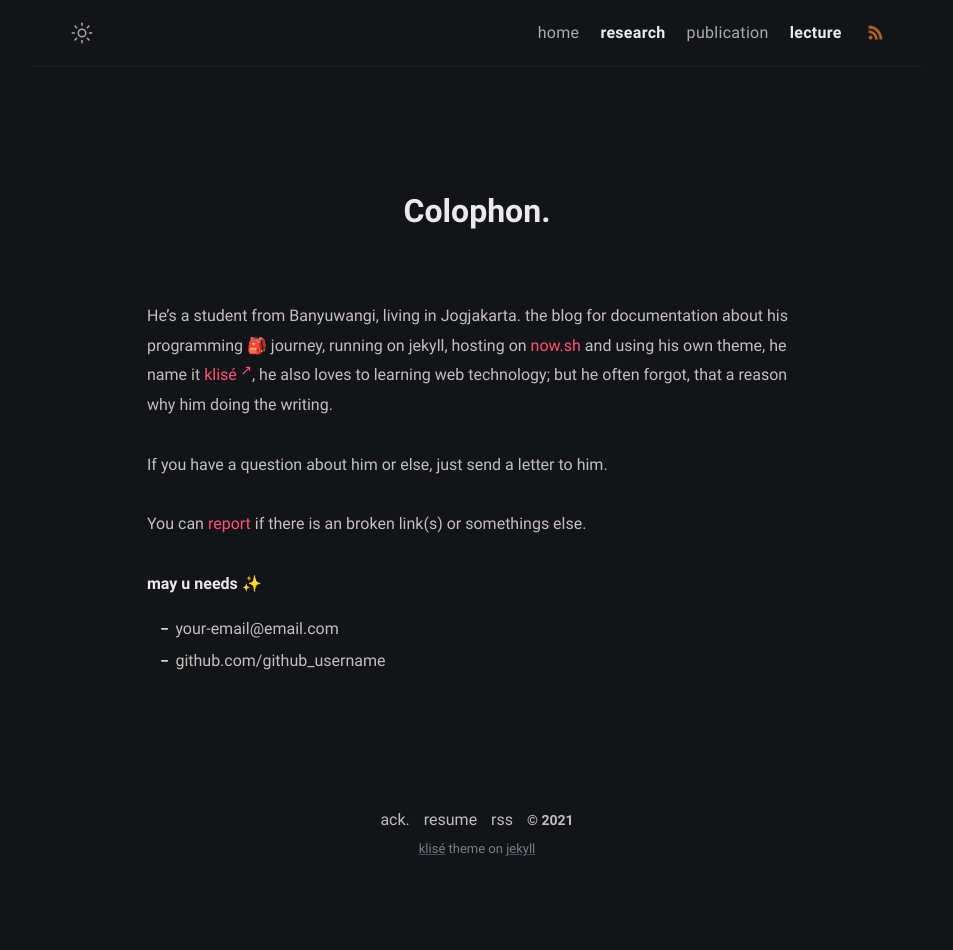
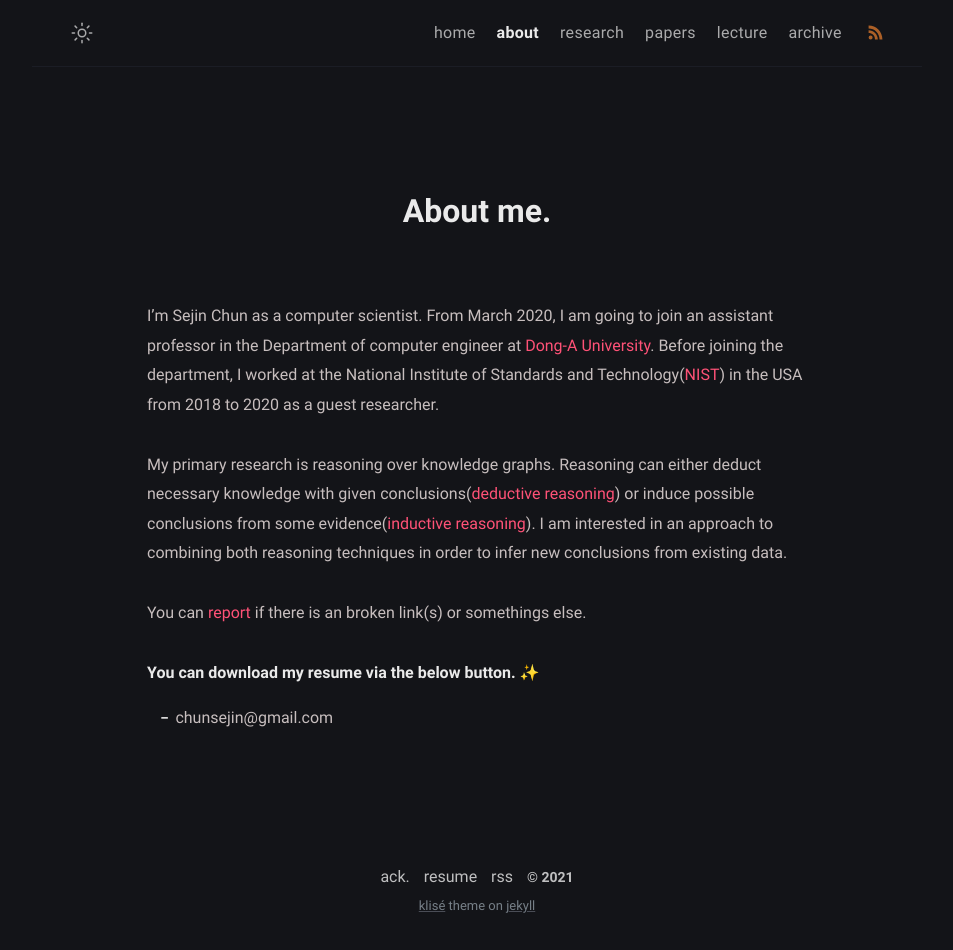
Before and after one commit to chunsejin/archive, a Jekyll site: the page built from about.md, in a window 1280 px wide. Shown: the whole page, without its empty margins (163-1116 px from the left). Built offline with Jekyll 4.4.1, drawn with Linux system fonts in a browser that asks for light colours; before the commit the page ends 900 px from its top, so only the background shows below that.

Commit message:
- update website

```diff
--- a/_config.yml
+++ b/_config.yml
@@ -1,29 +1,30 @@
 # Site settings
-title: Klise Theme # site title
+title: Sejin Chun,Computer scientist  # site title
 description: >- # site description
-  He's writing in Bahasa about web technology and experience as a journal
+  He's investigating on knowledge representation and reasoning.
   for documentation things that he learned, meet him <a href="https://github.com/piharpi" target="_blank" rel="noopener">@github</a>.
 lang: en-US # default lang
-timezone: Asia/Jakarta # set your timezone
+timezone: Asia/Korea # set your timezone
 image: assets/img/ogp.png # This image used for Open Graph more info https://ogp.me/
-repo: https://github.com/piharpi/jekyll-klise # site repo [optional]
+#repo: https://github.com/piharpi/jekyll-klise # site repo [optional]
 mode: dark # default theme "dark" | "light"
 
 # Profile settings
 author:
-  name: Jekyll Klisé # author name
+  name: Sejin Chun # author name
   bio: >- # tell to the world
-    The minimalist Jekyll theme, light and dark mode support, for running a personal site and blog,
-    meet Klisé theme at <a href="https://github.com/piharpi/jekyll-klise" target="_blank" rel="noopener">@github</a>.
-  username: username # general username
+    The computer scientist **Sejin Chun** who teaches relevant lecture and
+    focuses oo investigation about blending AI/ML with stream processing
+    to solve complex, dynamic real-world problems.
+  username: sejinchun # general username
   github: github_username # github username
   twitter: twitter_username # twitter username
   facebook: facebook_username # facebook username
-  email: your-email@email.com # email adress
-  avatar: /assets/img/avatar.jpg # change with your own avatar
+  email: chunsejin@gmail.com # email adress
+  avatar: /assets/img/logo.jpg # change with your own avatar
 
 # URL settings
-url: "https://klise.now.sh" #
+url: "http://www.sejinchun.com" #
 baseurl:
 permalink: /:title/
 google_analytics: # leave it blank if not wish
--- a/about.md
+++ b/about.md
@@ -1,18 +1,18 @@
 ---
-title: Colophon
+title: About me
 permalink: /about/
 layout: page
-excerpt: Hello peeps, I'm student of computer science from Banyuwangi, living in Jogjakarta. This blog for documentation about my programming journey, running on jekyll, hosting on netlify and using my own simple theme.
+excerpt: who am I?
 comments: false
 ---
 
-He's a student from Banyuwangi, living in Jogjakarta. the blog for documentation about his programming 🎒 journey, running on jekyll, hosting on [now.sh](http://now.sh) and using his own theme, he name it <a href="https://github.com/piharpi/jekyll-klise" target="_blank" rel="noopener">klisé</a>, he also loves to learning web technology; but he often forgot, that a reason why him doing the writing.
+I’m Sejin Chun as a computer scientist. From March 2020, I am going to join an assistant professor in the Department of computer engineer at [Dong-A University](https://computer.donga.ac.kr/sites/computer/index.do). Before joining the department, I worked at the National Institute of Standards and Technology([NIST](https://www.nist.gov/)) in the USA from 2018 to 2020 as a guest researcher.
 
-If you have a question about him or else, just send a letter to him.
+My primary research is reasoning over knowledge graphs. Reasoning can either deduct necessary knowledge with given conclusions([deductive reasoning](https://en.wikipedia.org/wiki/Deductive_reasoning)) or induce possible conclusions from some evidence([inductive reasoning](https://en.wikipedia.org/wiki/Inductive_reasoning)).
+I am interested in an approach to combining both reasoning techniques in order to infer new conclusions from existing data.
 
 You can [report](http://github.com/piharpi/jekyll-klise/issues/new) if there is an broken link(s) or somethings else.
 
-**may u needs ✨**
+**You can download my resume via the below button. ✨**
 
 - {{ site.author.email }}
-- github.com/{{ site.author.github }}
```
Also changed, not shown: _data/menus.yml (+13 -4 lines), lecture.md (added, +10 -0 lines), papers.md (added, +50 -0 lines), research.md (added, +37 -0 lines), assets/img/logo.png (added).
